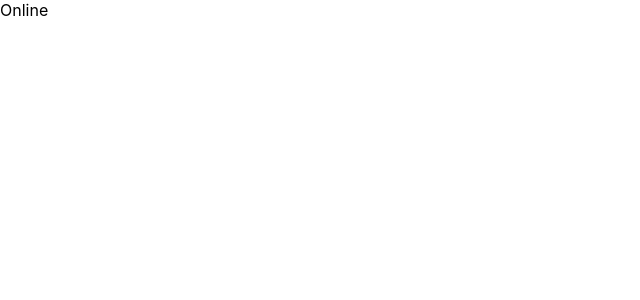
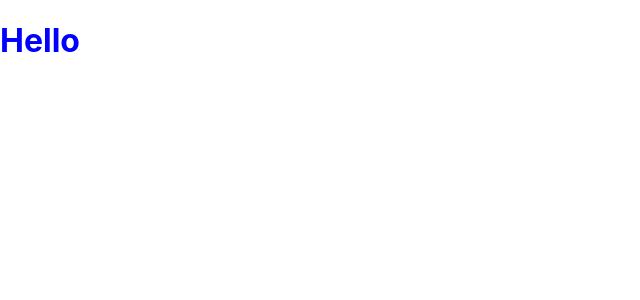
Before and after one commit to fDevJc/learn-hooks, a React (Create React App) app: page / in a window 1280 px wide. Shown: the top 300 px of the page, without its empty margins (0-640 px from the left). Built offline with nearby package versions, Linux system fonts and the light colour scheme.

Commit message:
make useScroll hooks

```diff
--- a/src/App.js
+++ b/src/App.js
@@ -1,29 +1,29 @@
 import React, { useState, useEffect, useRef } from 'react';
 import './App.css';
+const useScroll = () => {
+  const [scrollY, setScrollY] = useState();
 
-const useNetwork = (onChange) => {
-  const [status, setStatus] = useState(navigator.onLine);
-  const handleChange = () => {
-    //onChange(navigator.onLine);
-    setStatus(navigator.onLine);
+  const scrollChange = () => {
+    console.log(window.scrollY);
+    setScrollY(window.scrollY);
   };
   useEffect(() => {
-    window.addEventListener('online', handleChange);
-    window.addEventListener('offline', handleChange);
+    window.addEventListener('scroll', scrollChange);
     return () => {
-      window.removeEventListener('online', handleChange);
-      window.removeEventListener('offline', handleChange);
+      window.removeEventListener('scroll', scrollChange);
     };
   }, []);
-  console.log(status);
-  return status;
+  return scrollY;
 };
-
 const App = () => {
-  const online = useNetwork();
+  const y = useScroll();
   return (
     <>
-      <div>{online ? 'Online' : 'Offline'}</div>
+      <div style={{ height: '1000vh' }}>
+        <h1 style={{ position: 'fixed', color: y > 100 ? 'red' : 'blue' }}>
+          Hello
+        </h1>
+      </div>
     </>
   );
 };
```
Also changed, not shown: src/App_bak.js (+20 -0 lines).
